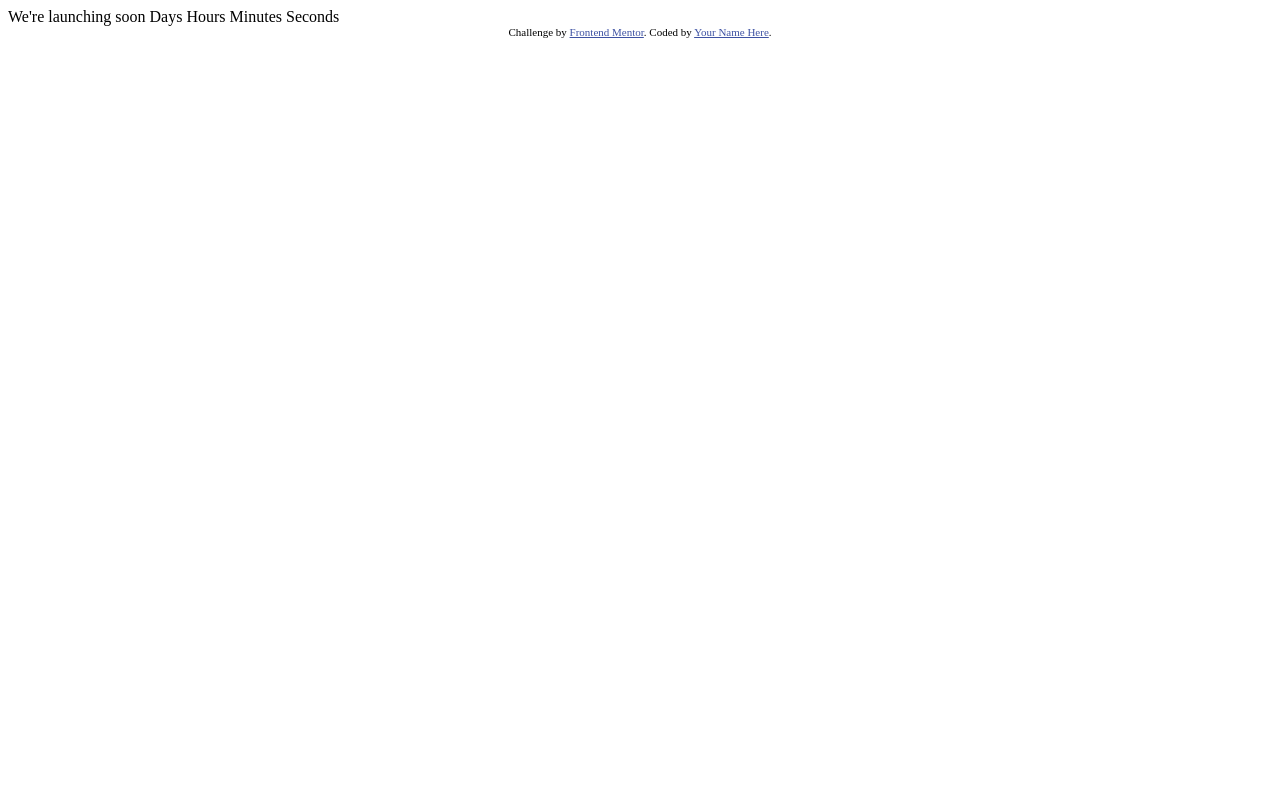
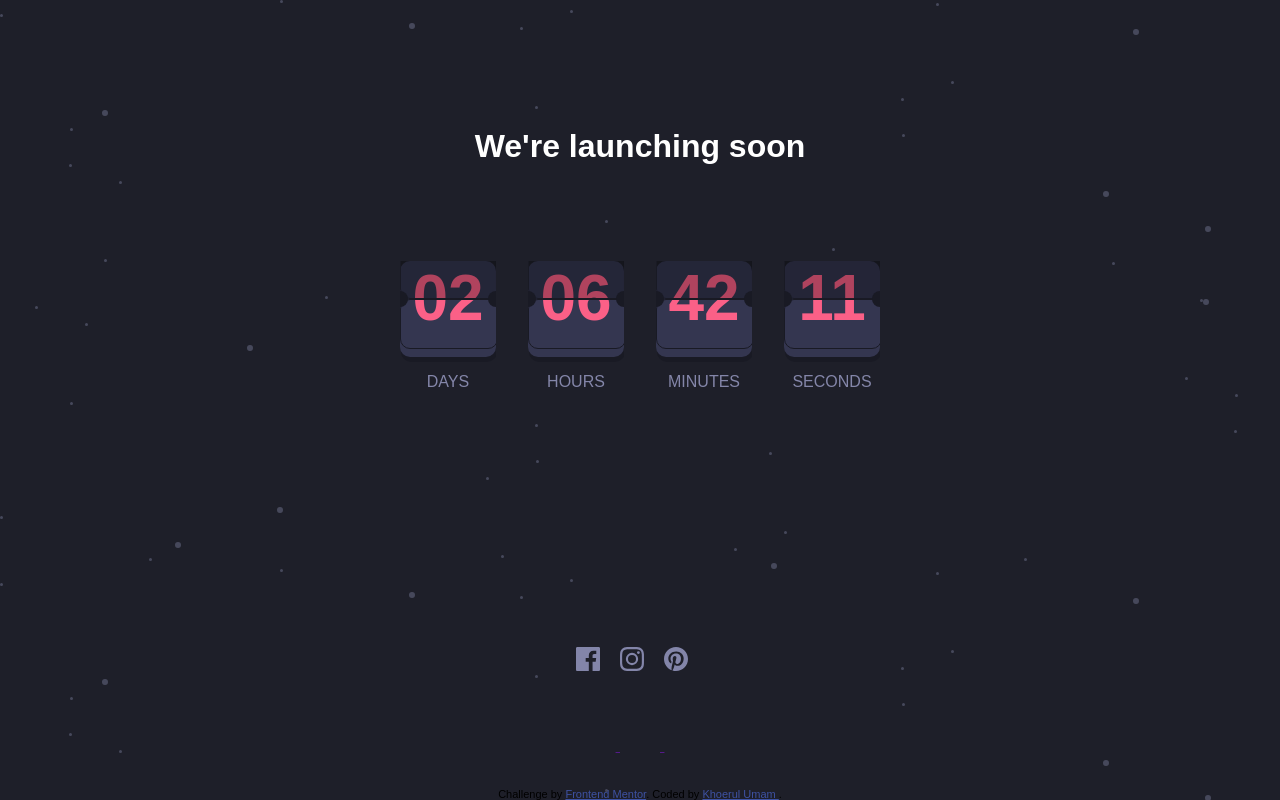
Before and after one commit to frkprgrmr/launch-countdown-timer, a plain HTML site: page index.html in a window 1280 px wide. Drawn offline with Linux system fonts and the light colour scheme.

Commit message:
countdown timer

```diff
--- a/index.html
+++ b/index.html
@@ -1,31 +1,125 @@
 <!DOCTYPE html>
 <html lang="en">
   <head>
-  <meta charset="UTF-8">
-  <meta name="viewport" content="width=device-width, initial-scale=1.0"> <!-- displays site properly based on user's device -->
+    <meta charset="UTF-8" />
+    <meta name="viewport" content="width=device-width, initial-scale=1.0" />
+    <!-- displays site properly based on user's device -->
 
-  <link rel="icon" type="image/png" sizes="32x32" href="./images/favicon-32x32.png">
+    <link
+      rel="icon"
+      type="image/png"
+      sizes="32x32"
+      href="./images/favicon-32x32.png"
+    />
+    <link rel="stylesheet" href="./styles.css" />
 
     <title>Frontend Mentor | Launch countdown timer</title>
 
     <!-- Feel free to remove these styles or customise in your own stylesheet 👍 -->
     <style>
-    .attribution { font-size: 11px; text-align: center; }
-    .attribution a { color: hsl(228, 45%, 44%); }
+      .attribution {
+        font-size: 11px;
+        text-align: center;
+      }
+      .attribution a {
+        color: hsl(228, 45%, 44%);
+      }
     </style>
   </head>
   <body>
+    <h1>We're launching soon</h1>
+    <div class="flex-container">
+      <div class="time-box days">
+        <div class="box time-box--time">
+          <h2 class="time-box--time--text">00</h2>
+          <div class="slide slide--up"></div>
+          <div class="slide slide--bottom"></div>
+          <div class="shadow--left shadow"></div>
+          <div class="shadow--right shadow"></div>
+        </div>
+        <p class="time-box--unit">Days</p>
+      </div>
+      <div class="time-box hours">
+        <div class="box time-box--time">
+          <h2 class="time-box--time--text">00</h2>
+          <div class="slide slide--up"></div>
+          <div class="slide slide--bottom"></div>
+          <div class="shadow--left shadow"></div>
+          <div class="shadow--right shadow"></div>
+        </div>
+        <p class="time-box--unit">Hours</p>
+      </div>
+      <div class="time-box minutes">
+        <div class="box time-box--time">
+          <h2 class="time-box--time--text">00</h2>
+          <div class="slide slide--up"></div>
+          <div class="slide slide--bottom"></div>
+          <div class="shadow--left shadow"></div>
+          <div class="shadow--right shadow"></div>
+        </div>
+        <p class="time-box--unit">Minutes</p>
+      </div>
+      <div class="time-box seconds">
+        <div class="box time-box--time">
+          <h2 class="time-box--time--text">00</h2>
+          <div class="slide slide--up"></div>
+          <div class="slide slide--bottom"></div>
+          <div class="shadow--left shadow"></div>
+          <div class="shadow--right shadow"></div>
+        </div>
+        <p class="time-box--unit">Seconds</p>
+      </div>
+    </div>
 
-  We're launching soon
+    <footer>
+      <div class="attribution">
+        Challenge by
+        <a href="https://www.frontendmentor.io?ref=challenge" target="_blank"
+          >Frontend Mentor</a
+        >. Coded by <a href="#">Khoerul Umam </a>.
+      </div>
+      <img class="bkgrd" src="public/images/pattern-hills.svg" alt="" />
+      <a href="">
+        <svg
+          class="social"
+          xmlns="http://www.w3.org/2000/svg"
+          width="24"
+          height="24"
+        >
+          <path
+            fill="#8385A9"
+            d="M22.675 0H1.325C.593 0 0 .593 0 1.325v21.351C0 23.407.593 24 1.325 24H12.82v-9.294H9.692v-3.622h3.128V8.413c0-3.1 1.893-4.788 4.659-4.788 1.325 0 2.463.099 2.795.143v3.24l-1.918.001c-1.504 0-1.795.715-1.795 1.763v2.313h3.587l-.467 3.622h-3.12V24h6.116c.73 0 1.323-.593 1.323-1.325V1.325C24 .593 23.407 0 22.675 0z"
+          />
+        </svg>
+      </a>
+      <a href="">
+        <svg
+          class="social"
+          xmlns="http://www.w3.org/2000/svg"
+          width="24"
+          height="24"
+        >
+          <path
+            fill="#8385A9"
+            d="M12 2.163c3.204 0 3.584.012 4.85.07 3.252.148 4.771 1.691 4.919 4.919.058 1.265.069 1.645.069 4.849 0 3.205-.012 3.584-.069 4.849-.149 3.225-1.664 4.771-4.919 4.919-1.266.058-1.644.07-4.85.07-3.204 0-3.584-.012-4.849-.07-3.26-.149-4.771-1.699-4.919-4.92-.058-1.265-.07-1.644-.07-4.849 0-3.204.013-3.583.07-4.849.149-3.227 1.664-4.771 4.919-4.919 1.266-.057 1.645-.069 4.849-.069zM12 0C8.741 0 8.333.014 7.053.072 2.695.272.273 2.69.073 7.052.014 8.333 0 8.741 0 12c0 3.259.014 3.668.072 4.948.2 4.358 2.618 6.78 6.98 6.98C8.333 23.986 8.741 24 12 24c3.259 0 3.668-.014 4.948-.072 4.354-.2 6.782-2.618 6.979-6.98.059-1.28.073-1.689.073-4.948 0-3.259-.014-3.667-.072-4.947-.196-4.354-2.617-6.78-6.979-6.98C15.668.014 15.259 0 12 0zm0 5.838a6.162 6.162 0 100 12.324 6.162 6.162 0 000-12.324zM12 16a4 4 0 110-8 4 4 0 010 8zm6.406-11.845a1.44 1.44 0 100 2.881 1.44 1.44 0 000-2.881z"
+          />
+        </svg>
+      </a>
+      <a href="">
+        <svg
+          class="social"
+          xmlns="http://www.w3.org/2000/svg"
+          width="24"
+          height="24"
+        >
+          <path
+            fill="#8385A9"
+            d="M12 0C5.373 0 0 5.372 0 12c0 5.084 3.163 9.426 7.627 11.174-.105-.949-.2-2.405.042-3.441.218-.937 1.407-5.965 1.407-5.965s-.359-.719-.359-1.782c0-1.668.967-2.914 2.171-2.914 1.023 0 1.518.769 1.518 1.69 0 1.029-.655 2.568-.994 3.995-.283 1.194.599 2.169 1.777 2.169 2.133 0 3.772-2.249 3.772-5.495 0-2.873-2.064-4.882-5.012-4.882-3.414 0-5.418 2.561-5.418 5.207 0 1.031.397 2.138.893 2.738a.36.36 0 01.083.345l-.333 1.36c-.053.22-.174.267-.402.161-1.499-.698-2.436-2.889-2.436-4.649 0-3.785 2.75-7.262 7.929-7.262 4.163 0 7.398 2.967 7.398 6.931 0 4.136-2.607 7.464-6.227 7.464-1.216 0-2.359-.631-2.75-1.378l-.748 2.853c-.271 1.043-1.002 2.35-1.492 3.146C9.57 23.812 10.763 24 12 24c6.627 0 12-5.373 12-12 0-6.628-5.373-12-12-12z"
+          />
+        </svg>
+      </a>
+    </footer>
 
-  Days
-  Hours
-  Minutes
-  Seconds
-
-  <div class="attribution">
-    Challenge by <a href="https://www.frontendmentor.io?ref=challenge" target="_blank">Frontend Mentor</a>.
-    Coded by <a href="#">Your Name Here</a>.
-  </div>
+    <script src="./index.js"></script>
   </body>
 </html>
```
Lines whose indentation alone changed are shown as unchanged.
